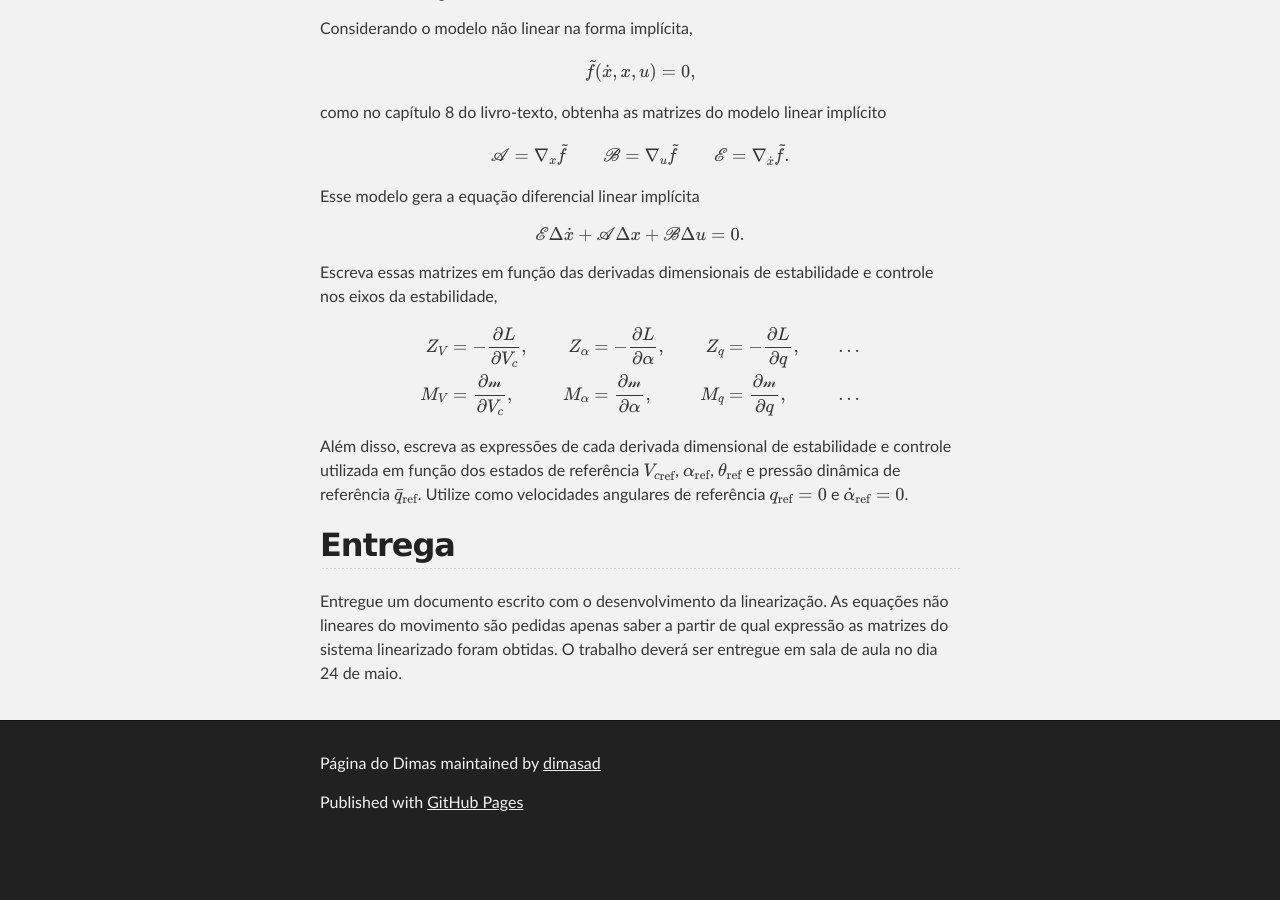
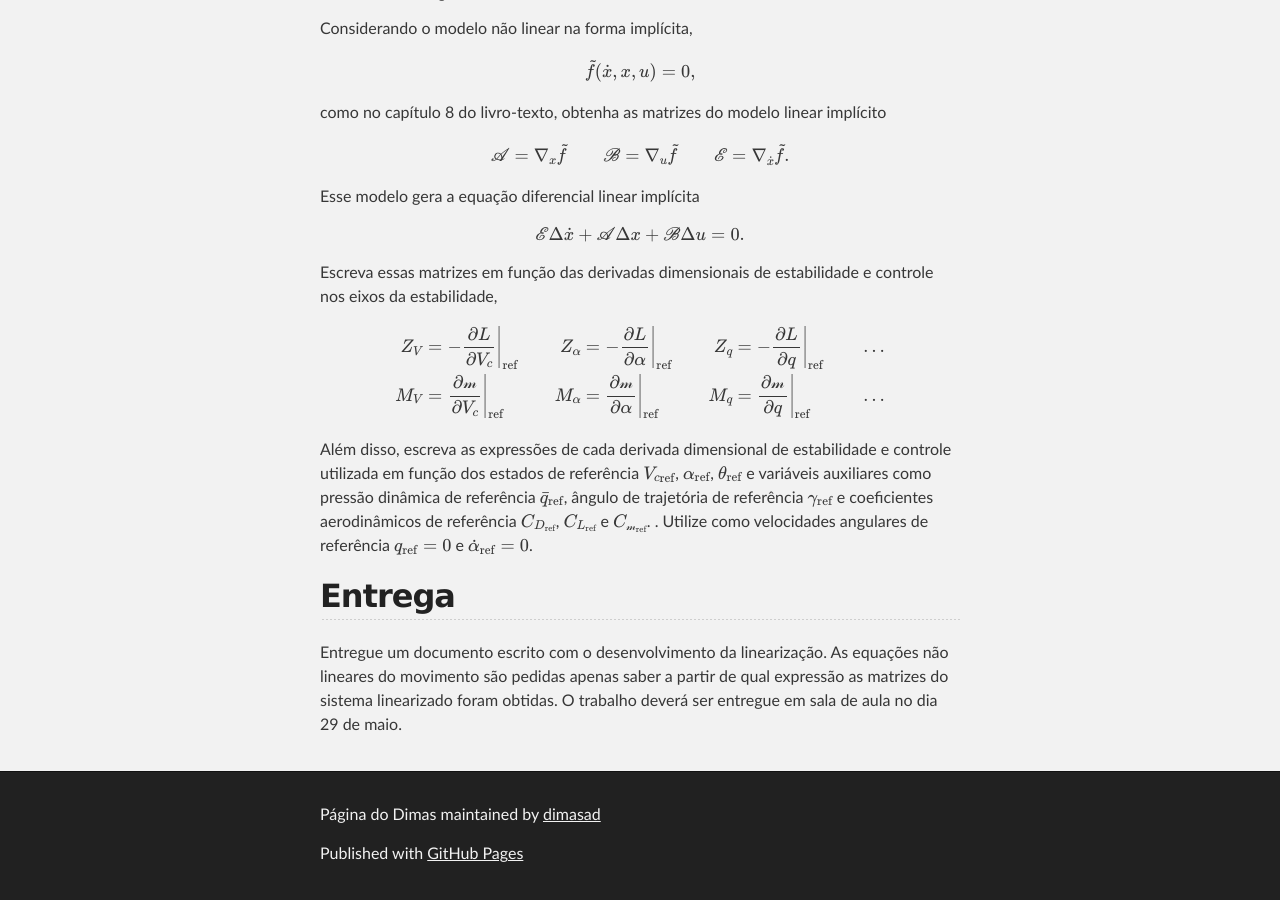
Before and after one commit to dimasad/dimasad.github.io.OLD, a Jekyll site: the page built from _mecvoo/trabalho-lin.md, in a window 1280 px wide and 900 px high, scrolled down 1026 px. Built offline with Jekyll 4.4.1, drawn with Linux system fonts in a browser that asks for light colours; formulas are drawn with MathJax 3; before the commit the page ends 1875 px from its top, so only the background shows below that.

Commit message:
mecvoo/trab-lin: alterando data de entrega.

```diff
--- a/_mecvoo/trabalho-lin.md
+++ b/_mecvoo/trabalho-lin.md
@@ -69,21 +69,28 @@ e controle nos eixos da estabilidade,
 
 $$
 \begin{align*}
-  Z_V &= -\frac{\partial L}{\partial V_c}, &
-  Z_\alpha &= -\frac{\partial L}{\partial \alpha}, &
-  Z_q &= -\frac{\partial L}{\partial q},
+  Z_V &= -\left.\frac{\partial L}{\partial V_c}\right|_{\operatorname{ref}} &
+  Z_\alpha &= -\left.\frac{\partial L}{\partial \alpha}
+  \right|_{\operatorname{ref}} &
+  Z_q &= -\left.\frac{\partial L}{\partial q}\right|_{\operatorname{ref}}
   & \dots \\
-  M_V &= \frac{\partial \emm}{\partial V_c}, &
-  M_\alpha &= \frac{\partial \emm}{\partial \alpha}, &
-  M_q &= \frac{\partial \emm}{\partial q},  &\dots
+  M_V &= \left.\frac{\partial \emm}{\partial V_c}\right|_{\operatorname{ref}} &
+  M_\alpha &= \left.\frac{\partial \emm}{\partial \alpha}
+  \right|_{\operatorname{ref}} &
+  M_q &= \left.\frac{\partial \emm}{\partial q}
+  \right|_{\operatorname{ref}}  &\dots
 \end{align*}
 $$
 
 Além disso, escreva as expressões de cada derivada dimensional de estabilidade
 e controle utilizada em função dos estados de referência
 $${V_c}_{\operatorname{ref}}$$, $$\alpha_{\operatorname{ref}}$$,
-$$\theta_{\operatorname{ref}}$$ e pressão dinâmica de referência
-$$\bar q_{\operatorname{ref}}$$. Utilize como velocidades angulares
+$$\theta_{\operatorname{ref}}$$ e variáveis auxiliares como pressão dinâmica
+de referência $$\bar q_{\operatorname{ref}}$$, ângulo de trajetória de
+referência $$\gamma_{\operatorname{ref}}$$ e coeficientes aerodinâmicos de
+referência $$C_{D_{\operatorname{ref}}}$$, $$C_{L_{\operatorname{ref}}}$$ e
+$$C_{\emm_{\operatorname{ref}}}$$.
+. Utilize como velocidades angulares
 de referência $$q_{\operatorname{ref}} = 0$$ e
 $$\dot \alpha_{\operatorname{ref}} = 0$$.
 
@@ -93,4 +100,4 @@ Entrega
 Entregue um documento escrito com o desenvolvimento da linearização.
 As equações não lineares do movimento são pedidas apenas saber a partir de
 qual expressão as matrizes do sistema linearizado foram obtidas.
-O trabalho deverá ser entregue em sala de aula no dia 24 de maio.
+O trabalho deverá ser entregue em sala de aula no dia 29 de maio.
```
